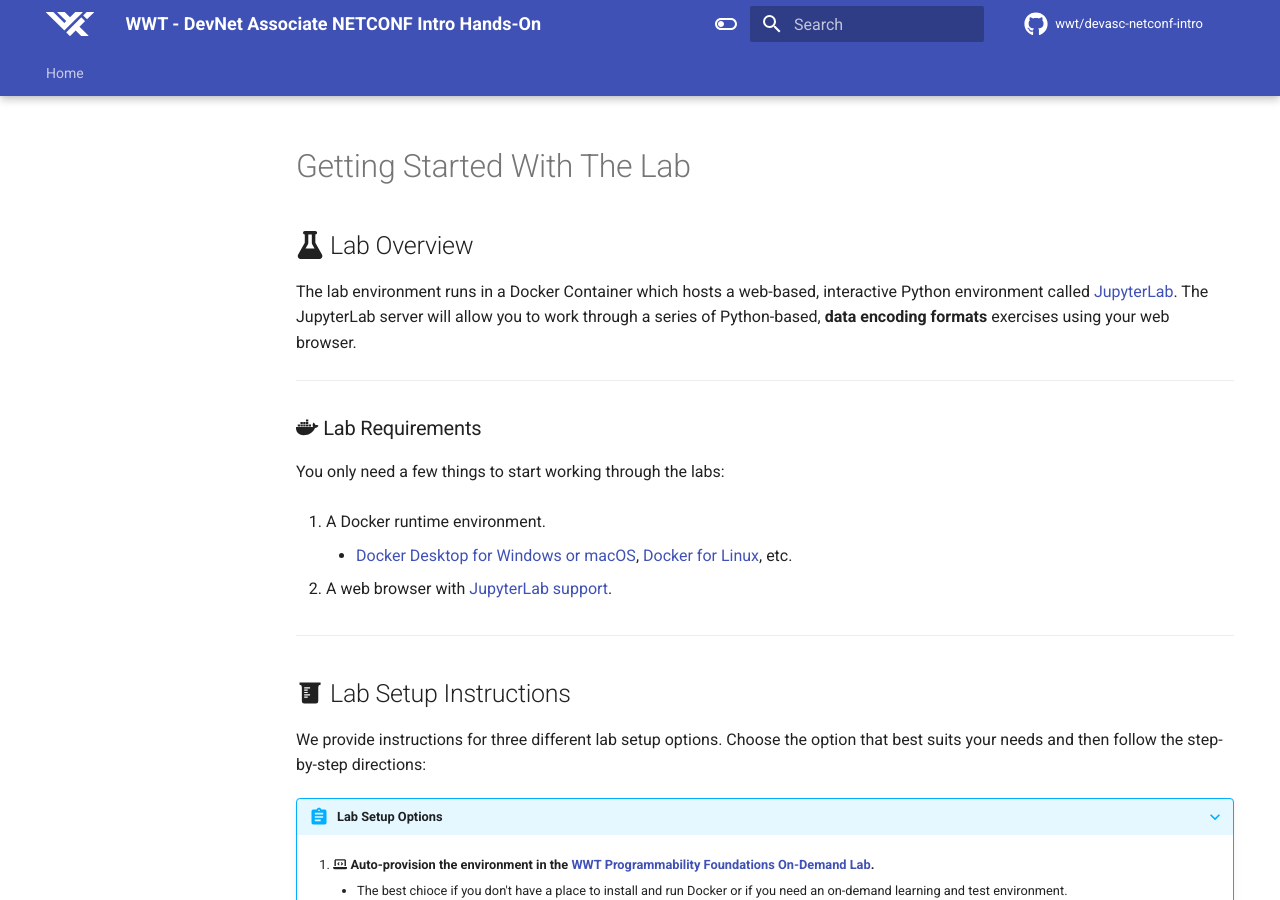
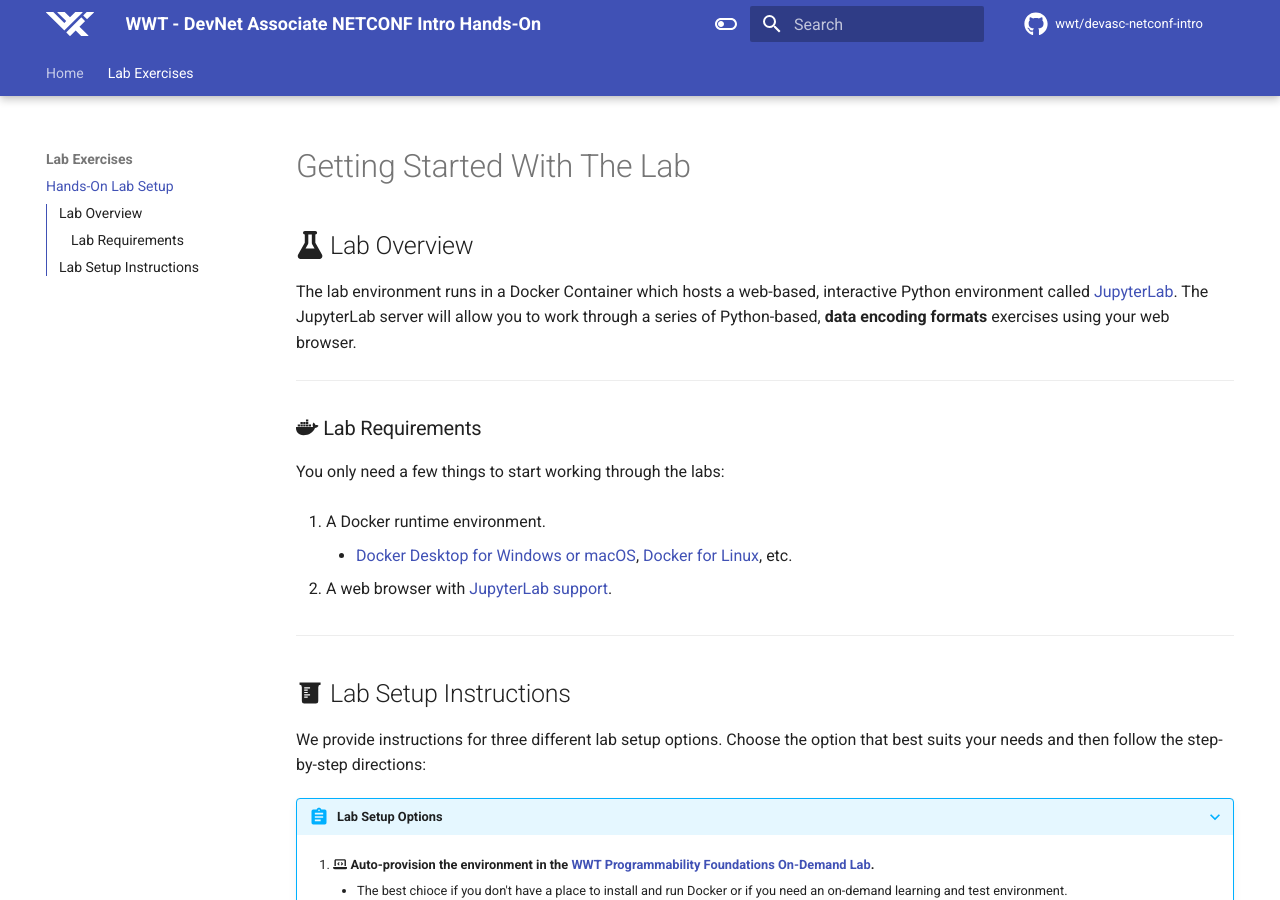
Before and after one commit to wwt/devasc-netconf-intro, an MkDocs documentation site: the page built from docs/sections/section_1.md, in a window 1280 px wide and 900 px high. Built offline with MkDocs 1.6.1 and Material for MkDocs 9.7.7, drawn with Linux system fonts in a browser that asks for light colours; comment, search, counter and statistics services are not loaded.

Commit message:
Updated nav link names

```diff
--- a/mkdocs.yml
+++ b/mkdocs.yml
@@ -4,8 +4,8 @@
 nav:
   - Home:
     - Index: index.md
-  # - Page 1:
-    # - First Section: sections/section_1.md
+  - Lab Exercises:
+    - Hands-On Lab Setup: sections/section_1.md
 
 # Repository
 repo_name: "wwt/devasc-netconf-intro"
```
